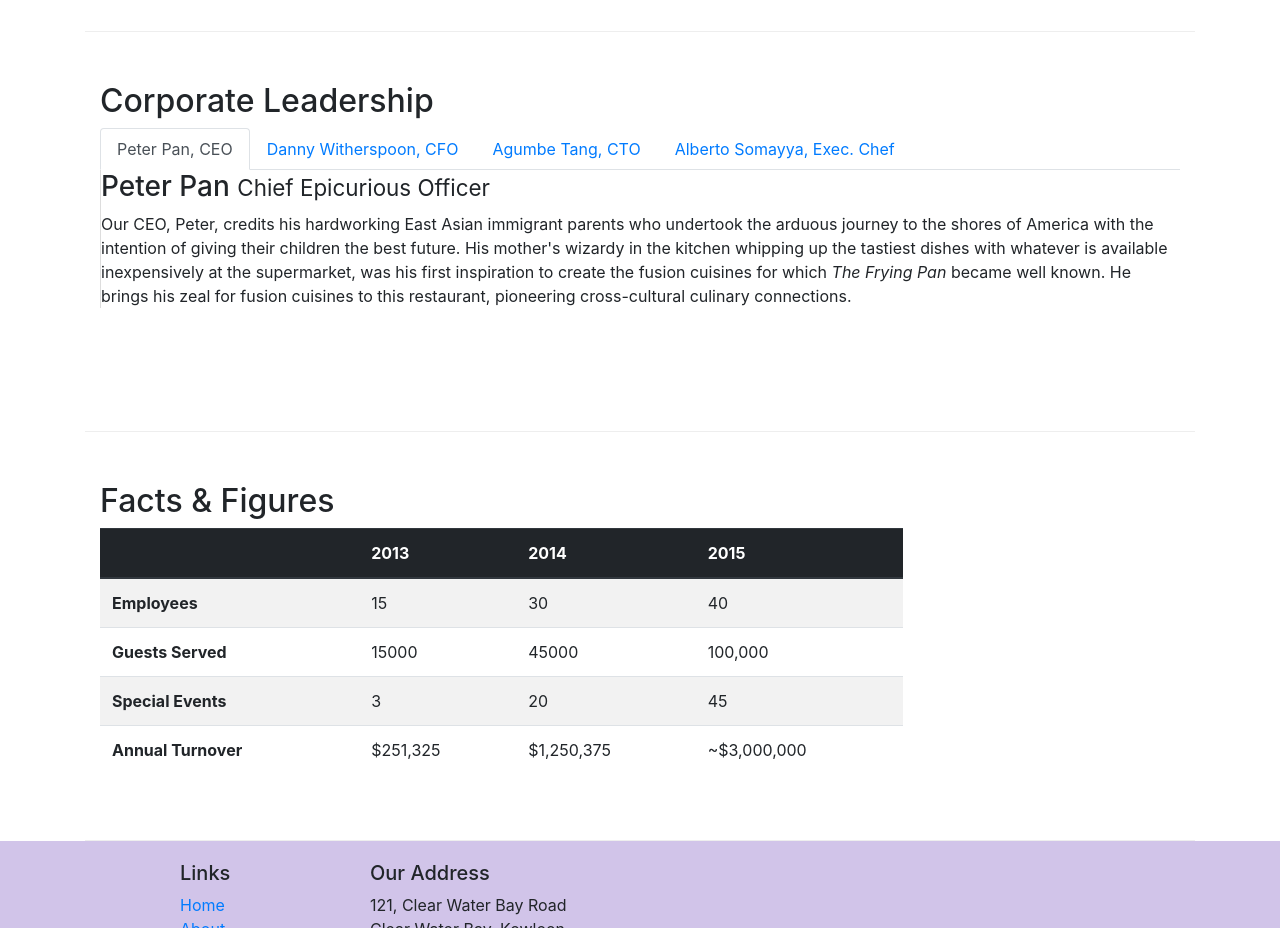
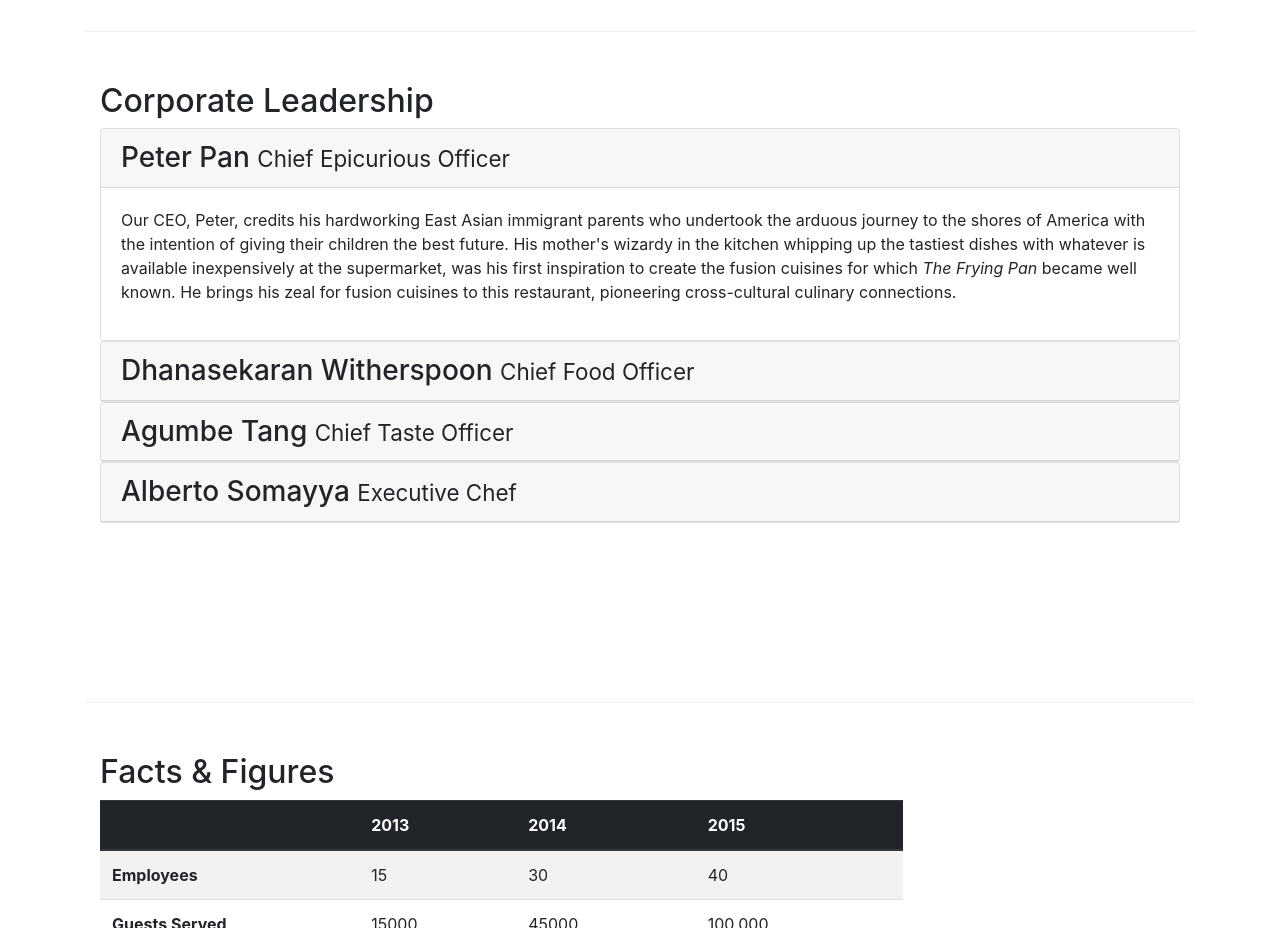
Before and after one commit to primalsequeira/Bootstrap, a website: page aboutus.html in a window 1280 px wide. Shown: the part 940-1868 px from the top of the page. Drawn offline with nearby package versions, Linux system fonts and the light colour scheme.

Commit message:
Accordion

```diff
--- a/aboutus.html
+++ b/aboutus.html
@@ -104,42 +104,74 @@
         <div class="row row-content">
             <div class="col-12">
                 <h2>Corporate Leadership</h2>
-                <ul class="nav nav-tabs">
-                    <li class="nav-item">
-                        <a class="nav-link active" href="#peter" role="tab" data-toggle="tab">Peter Pan, CEO</a>
-                    </li>
-                    <li class="nav-item">
-                        <a class="nav-link" href="#danny" role="tab" data-toggle="tab">Danny Witherspoon, CFO</a>
-                    </li>
-                    <li class="nav-item">
-                        <a class="nav-link" href="#agumbe"role="tab" data-toggle="tab">Agumbe Tang, CTO</a>
-                    </li>
-                    <li class="nav-item">
-                        <a class="nav-link" href="#alberto" role="tab" data-toggle="tab">Alberto Somayya, Exec. Chef</a>
-                    </li>
-                </ul>
 
-                <div class="tab-content">
-                    <div role="tabpanel" class="tab-pane fade show active" id="peter" ><!-- show is used when page first loads this div is shown-->
-                         <h3>Peter Pan <small>Chief Epicurious Officer</small></h3>
-                        <div class="d-none d-sm-block">
-                             <p>Our CEO, Peter, credits his hardworking East Asian immigrant parents who undertook the arduous journey to the shores of America with the intention of giving their children the best future. His mother's wizardy in the kitchen whipping up the tastiest dishes with whatever is available inexpensively at the supermarket, was his first inspiration to create the fusion cuisines for which <em>The Frying Pan</em> became well known. He brings his zeal for fusion cuisines to this restaurant, pioneering cross-cultural culinary connections.</p>
+
+
+                <div id="accordion">
+                    <div class="card">
+                        <div class="card-header" role="tab" id="peterhead">
+                            <h3 class= "mb-0">
+                                <a data-toggle="collapse" data-target="#peter">
+                                    Peter Pan <small>Chief Epicurious Officer
+
+                                </a></small>
+                            </h3>
+                        </div>
+                        <div role="tabpanel" class="collapse fade show " id="peter" data-parent="#accordion">
+
+                           <div class="d-none d-sm-block">
+                               <div class="card-body">
+                                <p>Our CEO, Peter, credits his hardworking East Asian immigrant parents who undertook the arduous journey to the shores of America with the intention of giving their children the best future. His mother's wizardy in the kitchen whipping up the tastiest dishes with whatever is available inexpensively at the supermarket, was his first inspiration to create the fusion cuisines for which <em>The Frying Pan</em> became well known. He brings his zeal for fusion cuisines to this restaurant, pioneering cross-cultural culinary connections.</p>
+                               </div>
+                           </div>
+                       </div>
+
+                    </div>
+
+                    <div class="card">
+                        <div class="card-header" role="tab" id="dannyhead">
+                        <h3 class="mb-0">
+                            <a class="collapsed" data-toggle="collapse" data-target="#danny">
+                            Dhanasekaran Witherspoon <small>Chief Food Officer</small>
+                            </a>
+                        </h3>
+                    </div>
+                    <div class="collapse" id="danny" data-parent="#accordion">
+                        <div class="card-body">
+                            <p class="d-none d-sm-block">Our CFO, Danny, as he is affectionately referred to by his colleagues, comes from a long established family tradition in farming and produce. His experiences growing up on a farm in the Australian outback gave him great appreciation for varieties of food sources. As he puts it in his own words, <em>Everything that runs, wins, and everything that stays, pays!</em></p>
                         </div>
                     </div>
-
-                    <div role="tabpanel" class="tab-pane fade" id="danny" > <!--Fade is animation class-->
-                        <h3>Dhanasekaran Witherspoon <small>Chief Food Officer</small></h3>
-                        <div class="d-none d-sm-block">
-                             <p>Our CFO, Danny, as he is affectionately referred to by his colleagues, comes from a long established family tradition in farming and produce. His experiences growing up on a farm in the Australian outback gave him great appreciation for varieties of food sources. As he puts it in his own words, <em>Everything that runs, wins, and everything that stays, pays!</em></p>
+                </div>
+                <div class="card">
+                        <div class="card-header" role="tab" id="agumbehead">
+                        <h3 class="mb-0">
+                            <a class="collapsed" data-toggle="collapse" data-target="#agumbe">
+                            Agumbe Tang <small>Chief Taste Officer</small>
+                            </a>
+                        </h3>
+                    </div>
+                    <div class="collapse" id="agumbe" data-parent="#accordion">
+                        <div class="card-body">
+                            <p class="d-none d-sm-block">Blessed with the most discerning gustatory sense, Agumbe, our CTO, personally ensures that every dish that we serve meets his exacting tastes. Our chefs dread the tongue lashing that ensues if their dish does not meet his exacting standards. He lives by his motto, <em>You click only if you survive my lick.</em></p>
                         </div>
                     </div>
+                </div>
 
-                    <div role="tabpanel" class="tab-pane fade" id="agumbe" >
-                        <h3>Agumbe Tang <small>Chief Taste Officer</small></h3>
-                        <div class="d-none d-sm-block">
-                             <p>Blessed with the most discerning gustatory sense, Agumbe, our CTO, personally ensures that every dish that we serve meets his exacting tastes. Our chefs dread the tongue lashing that ensues if their dish does not meet his exacting standards. He lives by his motto, <em>You click only if you survive my lick.</em></p>
-                        </div>
+                <div class="card">
+                    <div class="card-header" role="tab" id="albertohead">
+                    <h3 class="mb-0">
+                        <a class="collapsed" data-toggle="collapse" data-target="#alberto">
+                        Alberto Somayya <small>Executive Chef</small>
+                        </a>
+                    </h3>
+                </div>
+                <div class="collapse" id="alberto" data-parent="#accordion">
+                    <div class="card-body">
+                        <p class="d-none d-sm-block">Award winning three-star Michelin chef with wide International experience having worked closely with whos-who in the culinary world, he specializes in creating mouthwatering Indo-Italian fusion experiences. He says, <em>Put together the cuisines from the two craziest cultures, and you get a winning hit! Amma Mia!</em></p>
                     </div>
+                </div>
+            </div>
+
 
                     <div role="tabpanel" class="tab-pane fade" id="alberto" >
                         <h3>Alberto Somayya <small>Executive Chef</small></h3>
```
